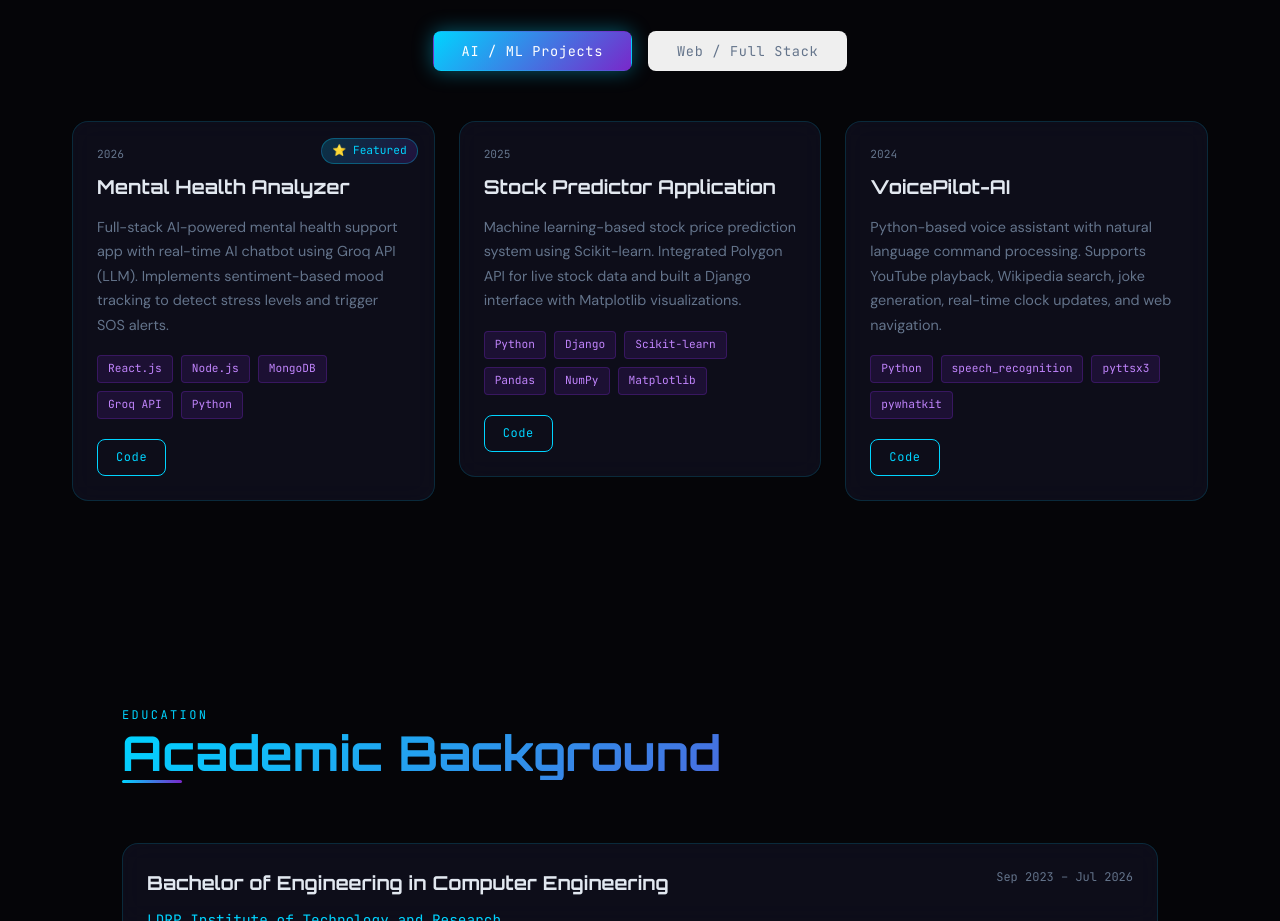
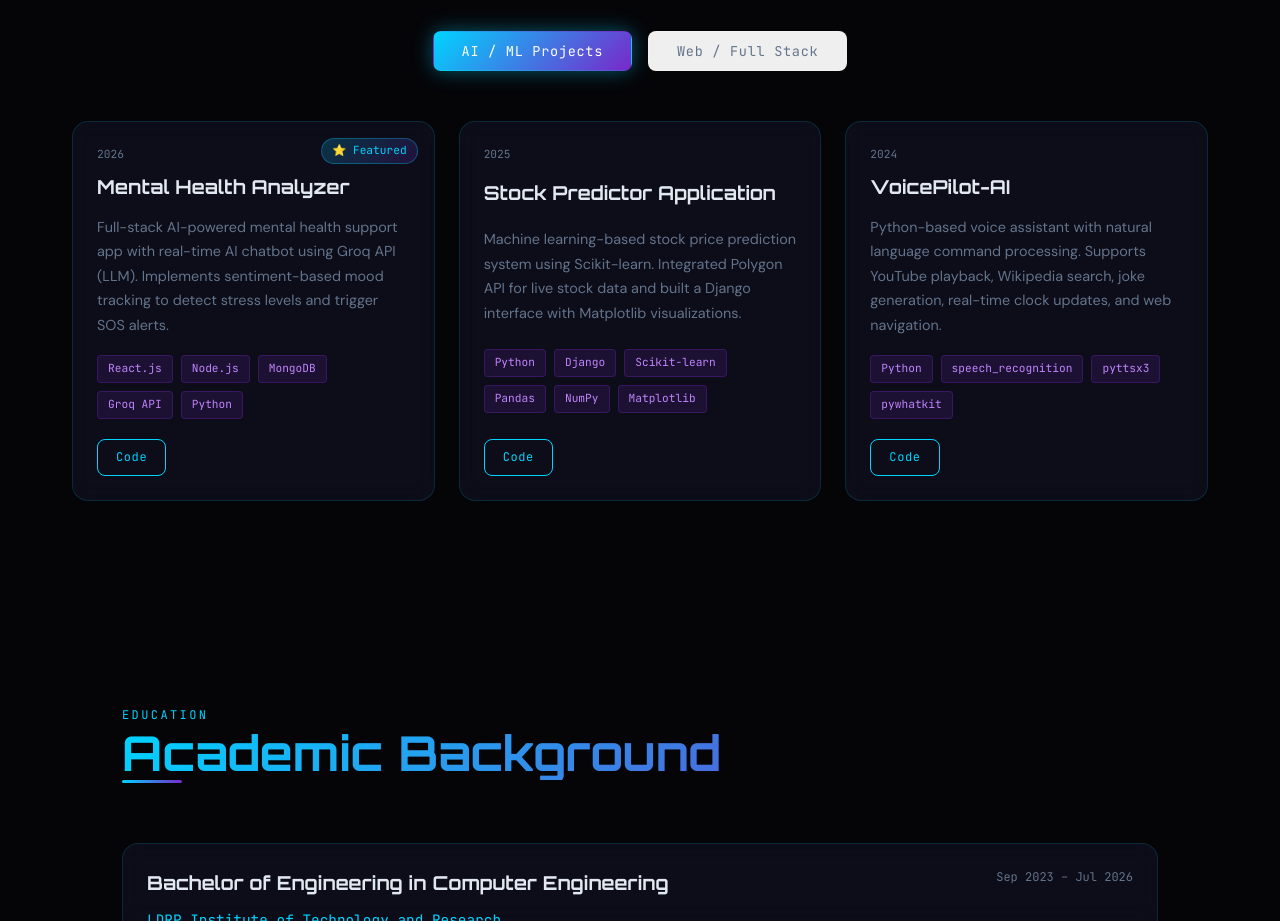
Before and after one commit to darshilprajapati/darshil-golaniya-portfolio, a React (Vite) app: page / in a window 1280 px wide. Shown: the part 3800-4721 px from the top of the page. Built offline with nearby package versions, Linux system fonts and the light colour scheme.

Commit message:
Resume uploaded

```diff
--- a/src/components/Projects/ProjectCard.tsx
+++ b/src/components/Projects/ProjectCard.tsx
@@ -27,8 +27,12 @@ const ProjectCard = ({ project }: Props) => {
         padding: "24px",
         position: "relative",
         overflow: "hidden",
-      }}
-    >
+        height: "100%",
+        display: "flex",
+        flexDirection: "column",
+        justifyContent: "space-between"
+          }}
+        >
       {/* Highlight Badge */}
       {project.highlight && (
         <div
```
